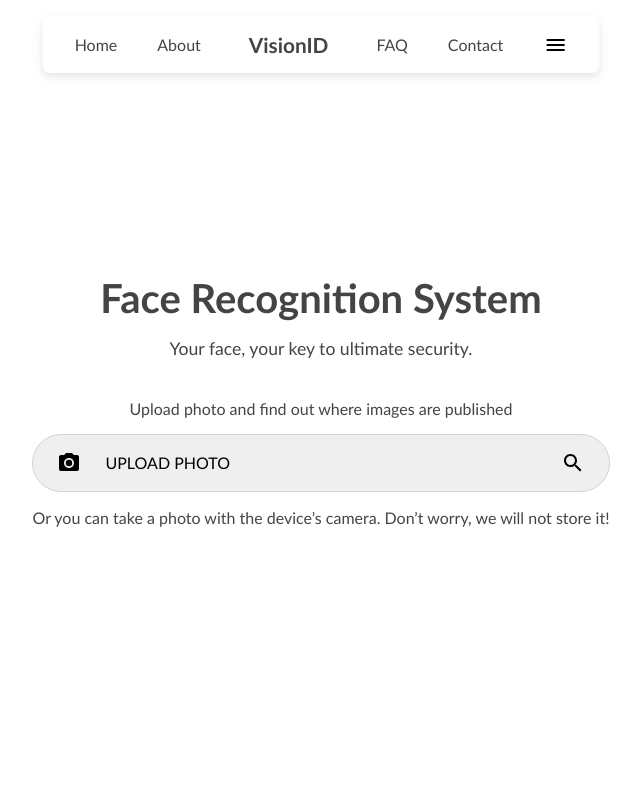
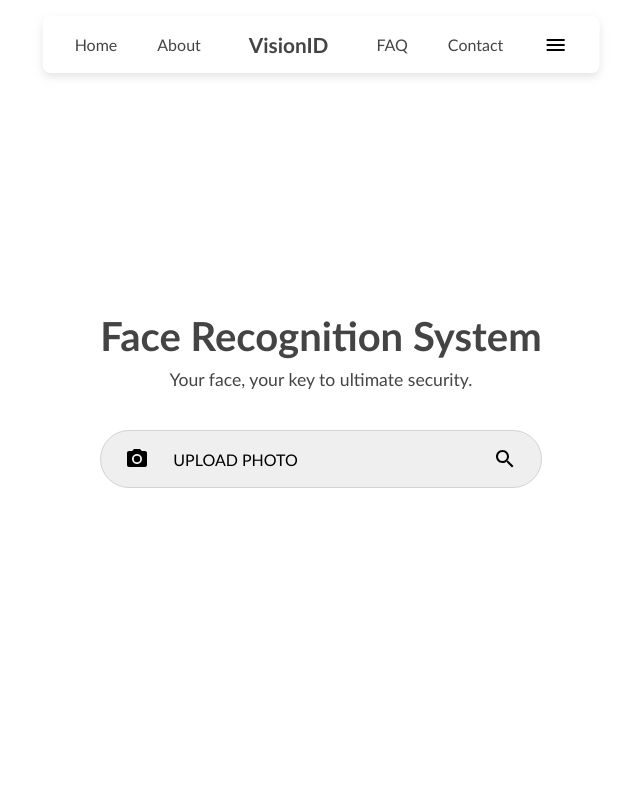
Before and after one commit to priyanshu16095/vision-id, a React (Vite) app: page / in a window 1280 px wide. Shown: the top 800 px of the page, without its empty margins (319-960 px from the left). Built offline with nearby package versions, Linux system fonts and the light colour scheme.

Commit message:
fixed hero issue

```diff
--- a/src/components/Home.jsx
+++ b/src/components/Home.jsx
@@ -29,14 +29,14 @@ export default Home
 function Hero() {
     return (
         <div className="hero flex-v gap-lg text-center">
-            <div className="flex-v gap">
+            <div className="flex-v gap-sm">
                 <p className="font-lg bold">Face Recognition System</p>
                 <p className="font">Your face, your key to ultimate security.</p>
             </div>
             <div className='flex-v gap text-center'>
-                <p className="">Upload photo and find out where images are published</p>
                 <button className='upload__button'><div className="flex-h gap-md"><CameraAltIcon /> UPLOAD PHOTO</div> <SearchIcon /></button>
-                <p>Or you can take a photo with the device’s camera. Don’t worry, we will not store it!</p>
+                {/* <p className="">Upload photo and find out where images are published</p> */}
+                {/* <p>Or you can take a photo with the device’s camera. Don’t worry, we will not store it!</p> */}
             </div>
         </div>
     )
```
